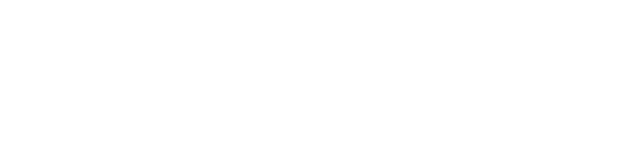
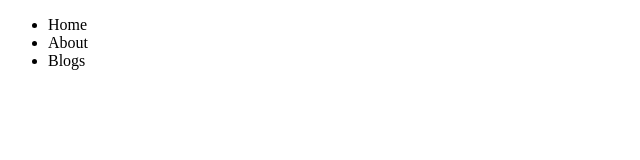
Before and after one commit to beehave99/beehave.github.io, a plain HTML site: page index.html in a window 1280 px wide. Shown: the whole page, without its empty margins (0-640 px from the left). Drawn offline with Linux system fonts and the light colour scheme.

Commit message:
Added Code

```diff
--- a/index.html
+++ b/index.html
@@ -7,6 +7,14 @@
     <title>Document</title>
 </head>
 <body>
-
+    <header>
+        <nav>
+            <ul>
+                <li>Home</li>
+                <li>About</li>
+                <li>Blogs</li>
+            </ul>
+        </nav>
+    </header>
 </body>
 </html>
```
Also changed, not shown: style.css (added).
